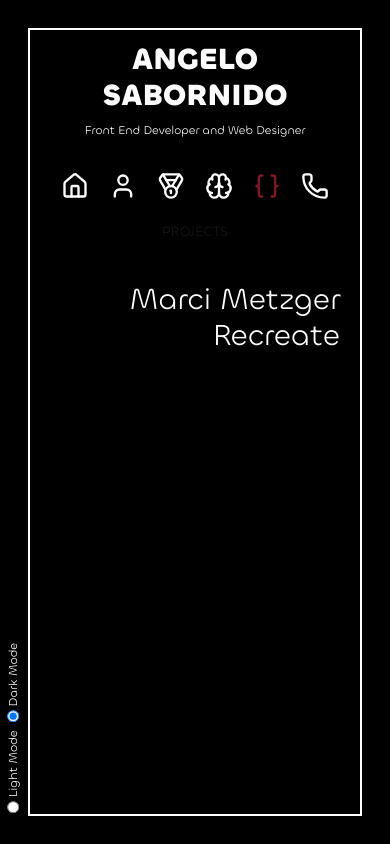
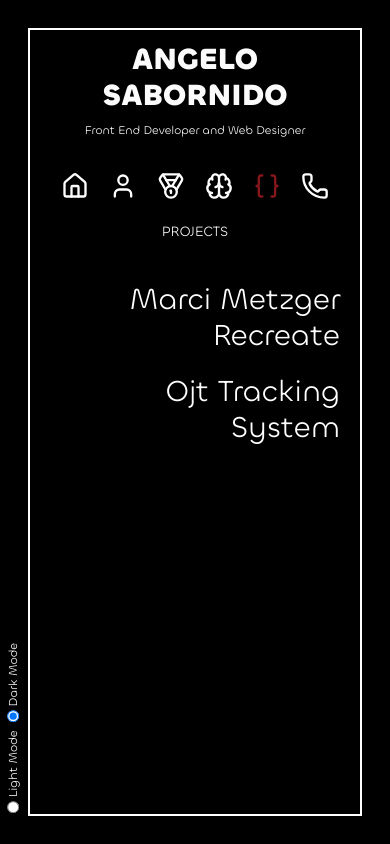
Before and after one commit to Gilooooo/Portfolio2025, a Next.js app: page / in a window 390 px wide. Both pictures are taken after a click on the button 267 px from the left and 185 px from the top of the page. Built offline with nearby package versions, Linux system fonts and the light colour scheme.

Commit message:
Bug for page, and additional project

```diff
--- a/src/_Components/Projects/Projects.jsx
+++ b/src/_Components/Projects/Projects.jsx
@@ -5,11 +5,15 @@ export default function Projects() {
   const [appear, setAppear] = useState("");
   const [index, setIndex] = useState(null);
 
-  const Projects = ["Marci Metzger Recreate"];
+  const Projects = ["Marci Metzger Recreate", "Ojt Tracking System"];
   const ProjectQuote = [
     "A complete redesign of the Marci Metzger website. I recreated the entire UI with a fresh, modern design approach—focusing on clean layouts, professional aesthetics, and improved user experience.",
+    "Currently this is under construction",
   ];
-  const ProjectUrl = ["https://marci-metzger-sooty.vercel.app"];
+  const ProjectUrl = [
+    "https://marci-metzger-sooty.vercel.app",
+    "Under Construction",
+  ];
 
   const openModal = (index) => {
     setIndex(index);
@@ -25,6 +29,7 @@ export default function Projects() {
 
   return (
     <div className="fadein w-full h-full text-end">
+      <div className="flex flex-col sm:gap-13 gap-5">
         {Projects.map((label, key) => (
           <div key={key}>
             <button
@@ -38,6 +43,7 @@ export default function Projects() {
             </button>
           </div>
         ))}
+      </div>
       {/* Modal */}
       {modalAppear && (
         <div
@@ -46,12 +52,21 @@ export default function Projects() {
         >
           <div className="relative lg:max-w-4xl max-w-xl max-h-full p-4 flex flex-col justify-center items-center gap-2 bg-white rounded-2xl">
             <p className="text-center pt-9">{appear}</p>
+            {ProjectUrl[index] == "Under Construction" ? (
+              <a
+                className="bg-[#e9e9e969] py-1 px-3 text-center max-w-fit rounded-[6px] shine-button mb-4"
+                href={ProjectUrl[index]}
+              >
+                Under Construction
+              </a>
+            ) : (
               <a
                 className="bg-[#e9e9e969] py-1 px-3 text-center max-w-fit rounded-[6px] shine-button mb-4"
                 href={ProjectUrl[index]}
               >
                 Try now
               </a>
+            )}
             <button
               className="absolute top-4 right-4 text-white text-xs
               bg-gray-500/50 rounded-full w-5 h-5 flex items-center
--- a/src/app/page.js
+++ b/src/app/page.js
@@ -67,9 +67,6 @@ export default function Hero() {
         return <Home />;
     }
   }
-  useEffect(() => {
-    console.log(theme);
-  },[2])
 
   return (
     <div className="bg-black flex items-center justify-center h-[100dvh] gap-16 p-7 fadein relative">
@@ -162,7 +159,7 @@ export default function Hero() {
               </li>
             ))}
           </ul>
-          <p className="sm:hidden block text-center text-sm animate-pulse">
+          <p className="sm:hidden block text-center text-sm animate-pulse text-white">
             {activeSection.toUpperCase()}
           </p>
         </nav>
```
Lines whose indentation alone changed are shown as unchanged.
